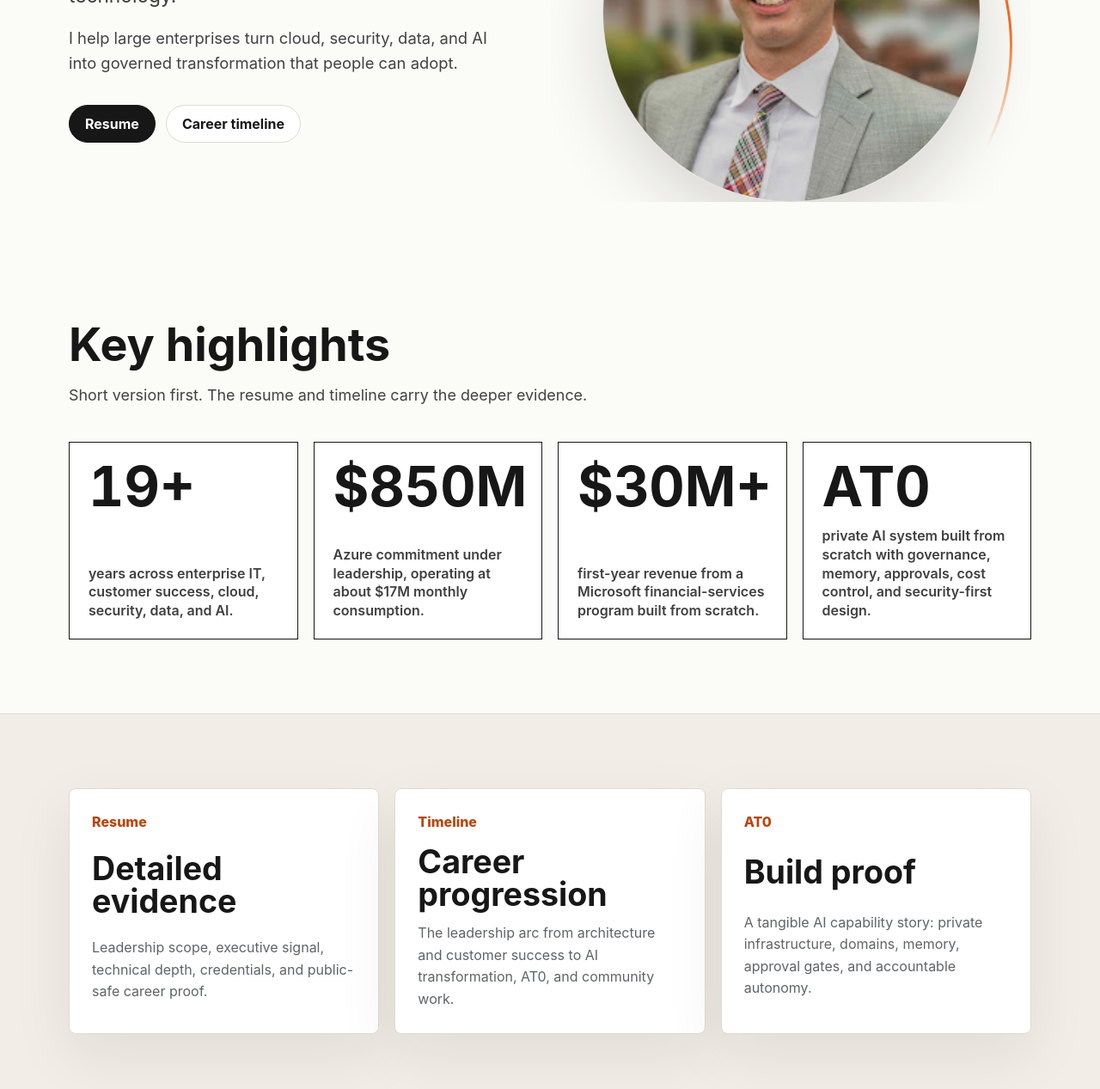
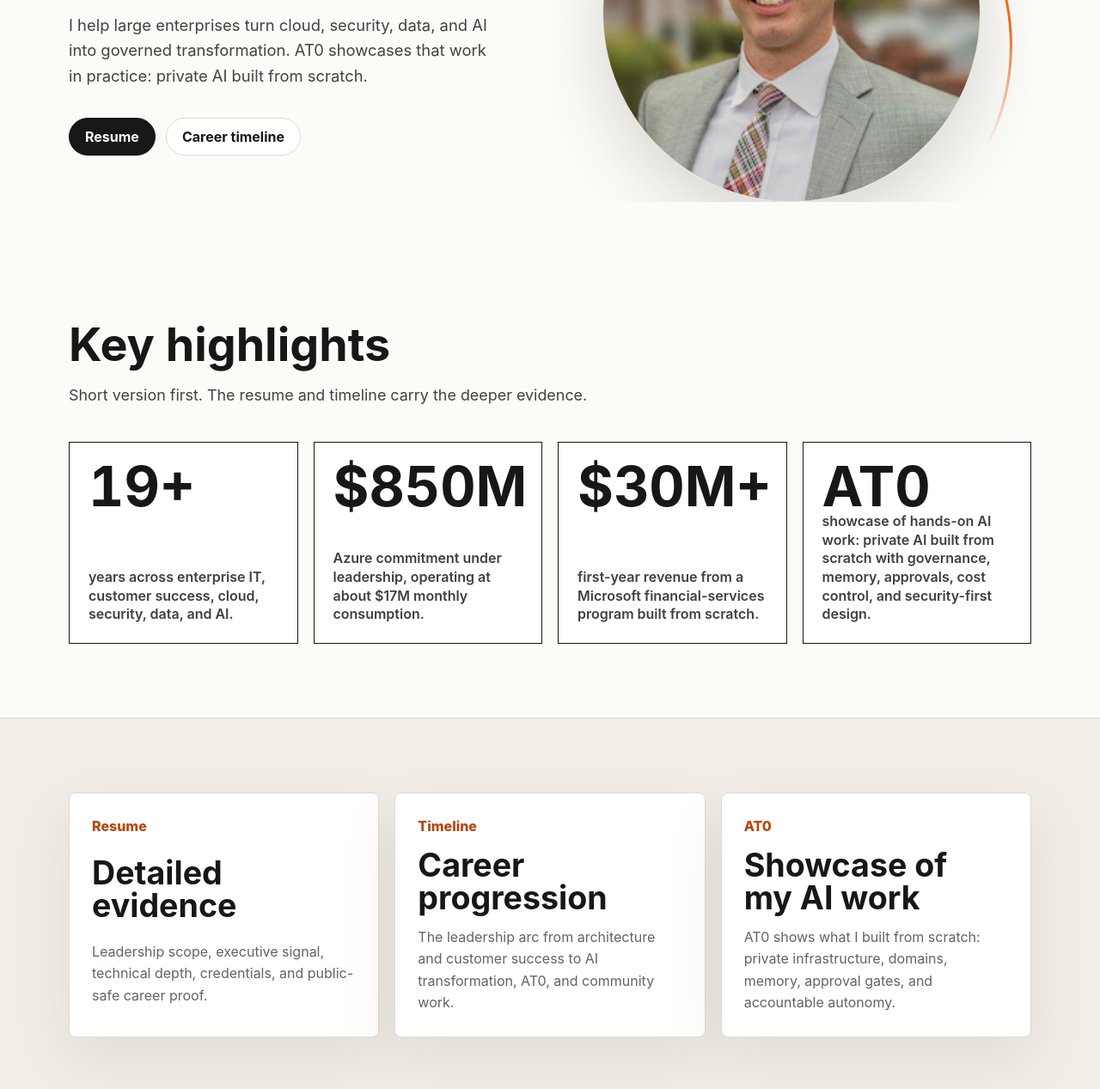
Before and after one commit to kphaas/ken-haas.com, a plain HTML site: page public/index.html in a window 1280 px wide. Shown: the part 400-1667 px from the top of the page at 86% size. Drawn offline with Linux system fonts and the light colour scheme.

Commit message:
Clarify AT0 homepage showcase (#5)

```diff
--- a/public/index.html
+++ b/public/index.html
@@ -33,7 +33,7 @@
         <div>
           <h1>Ken Haas</h1>
           <p class="hero-copy">Operating at the intersection of business and technology.</p>
-          <p class="home-dek">I help large enterprises turn cloud, security, data, and AI into governed transformation that people can adopt.</p>
+          <p class="home-dek">I help large enterprises turn cloud, security, data, and AI into governed transformation. AT0 showcases that work in practice: private AI built from scratch.</p>
           <div class="hero-actions">
             <a class="button" href="/resume/">Resume</a>
             <a class="button secondary" href="/timeline/">Career timeline</a>
@@ -66,7 +66,7 @@
           </article>
           <article>
             <strong>AT0</strong>
-            <span>private AI system built from scratch with governance, memory, approvals, cost control, and security-first design.</span>
+            <span>showcase of hands-on AI work: private AI built from scratch with governance, memory, approvals, cost control, and security-first design.</span>
           </article>
         </div>
       </section>
@@ -86,8 +86,8 @@
             </a>
             <a class="path-card" href="/at-0/">
               <span>AT0</span>
-              <strong>Build proof</strong>
-              <p>A tangible AI capability story: private infrastructure, domains, memory, approval gates, and accountable autonomy.</p>
+              <strong>Showcase of my AI work</strong>
+              <p>AT0 shows what I built from scratch: private infrastructure, domains, memory, approval gates, and accountable autonomy.</p>
             </a>
           </div>
         </div>
```
Also changed, not shown: 1 other file.
